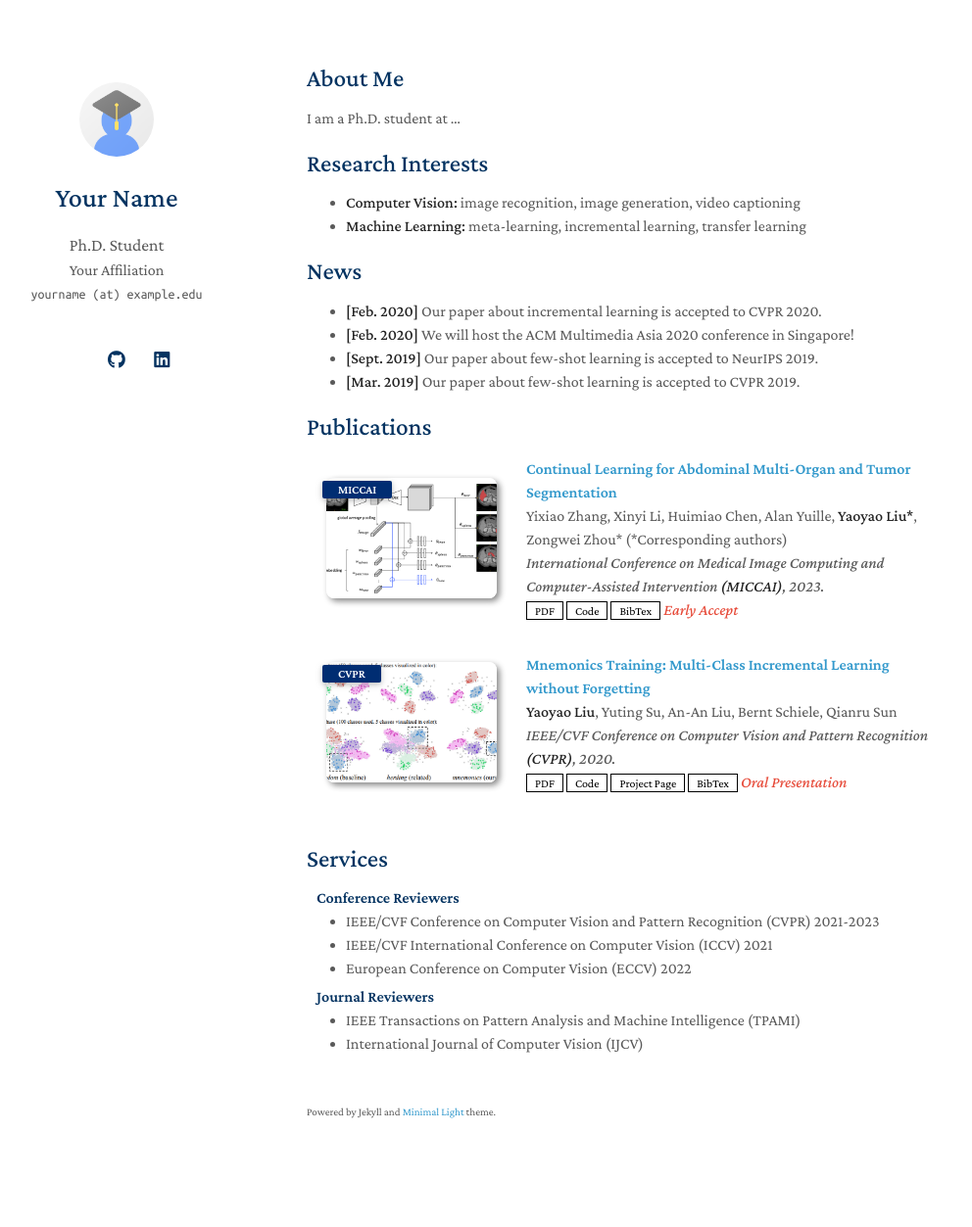
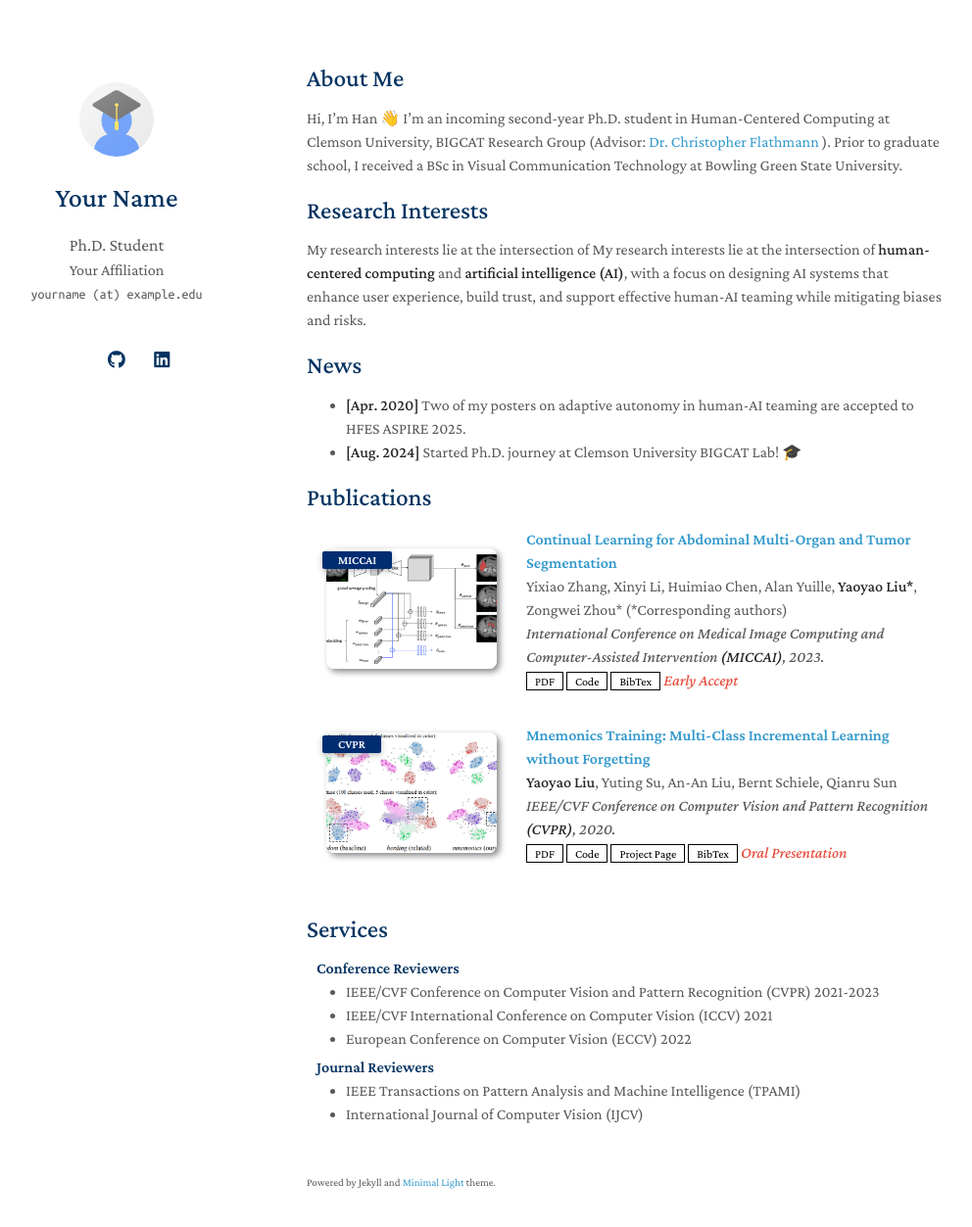
Before and after one commit to hanbaonguyen/hanbaonguyen.github.io, a Jekyll site: the page built from index.md, in a window 1280 px wide and 1288 px high. Shown: the top 1253 px of the window at 98% size, without its empty margins (157-1149 px from the left). Built offline with Jekyll 4.4.1, drawn with Linux system fonts in a browser that asks for light colours; a style sheet for code colours, icons or effects is not loaded; our own code applies the rules of GitHub Pages for plain Markdown files.

Commit message:
Update index.md

```diff
--- a/index.md
+++ b/index.md
@@ -4,19 +4,17 @@ layout: homepage
 
 ## About Me
 
-I am a Ph.D. student at ...
+Hi, I'm Han 👋 I'm an incoming second-year Ph.D. student in Human-Centered Computing at Clemson University, BIGCAT Research Group (Advisor: <a href="https://chrisflathmann.com/index.html"> Dr. Christopher Flathmann </a>). Prior to graduate school, I received a BSc in Visual Communication Technology at Bowling Green State University.
+
 
 ## Research Interests
 
-- **Computer Vision:** image recognition, image generation, video captioning
-- **Machine Learning:** meta-learning, incremental learning, transfer learning
+My research interests lie at the intersection of My research interests lie at the intersection of **human-centered computing** and **artificial intelligence (AI)**, with a focus on designing AI systems that enhance user experience, build trust, and support effective human-AI teaming while mitigating biases and risks.
 
 ## News
 
-- **[Feb. 2020]** Our paper about incremental learning is accepted to CVPR 2020.
-- **[Feb. 2020]** We will host the ACM Multimedia Asia 2020 conference in Singapore!
-- **[Sept. 2019]** Our paper about few-shot learning is accepted to NeurIPS 2019.
-- **[Mar. 2019]** Our paper about few-shot learning is accepted to CVPR 2019.
+- **[Apr. 2020]** Two of my posters on adaptive autonomy in human-AI teaming are accepted to HFES ASPIRE 2025.
+- **[Aug. 2024]** Started Ph.D. journey at Clemson University BIGCAT Lab! 🎓
 
 {% include_relative _includes/publications.md %}
 
```
